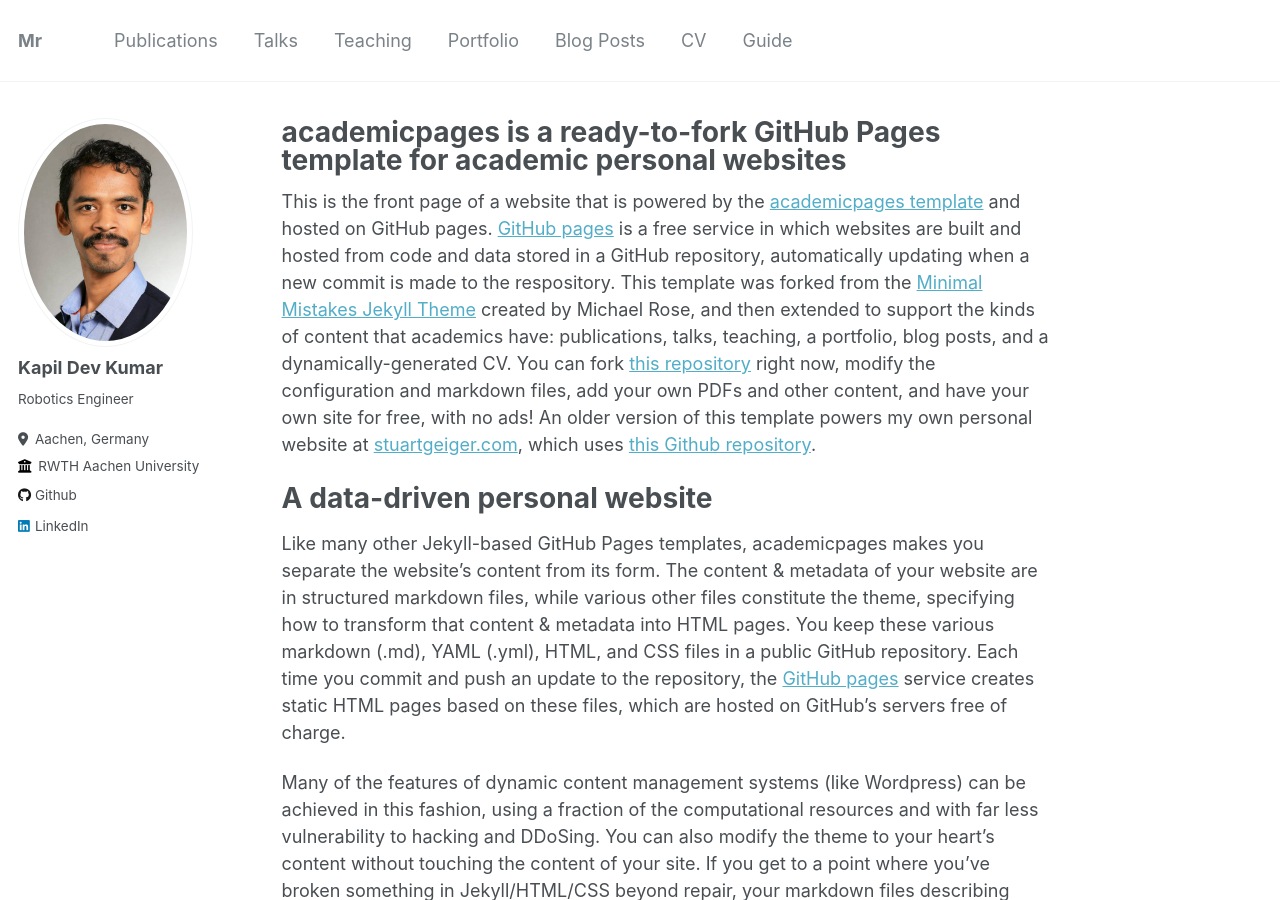
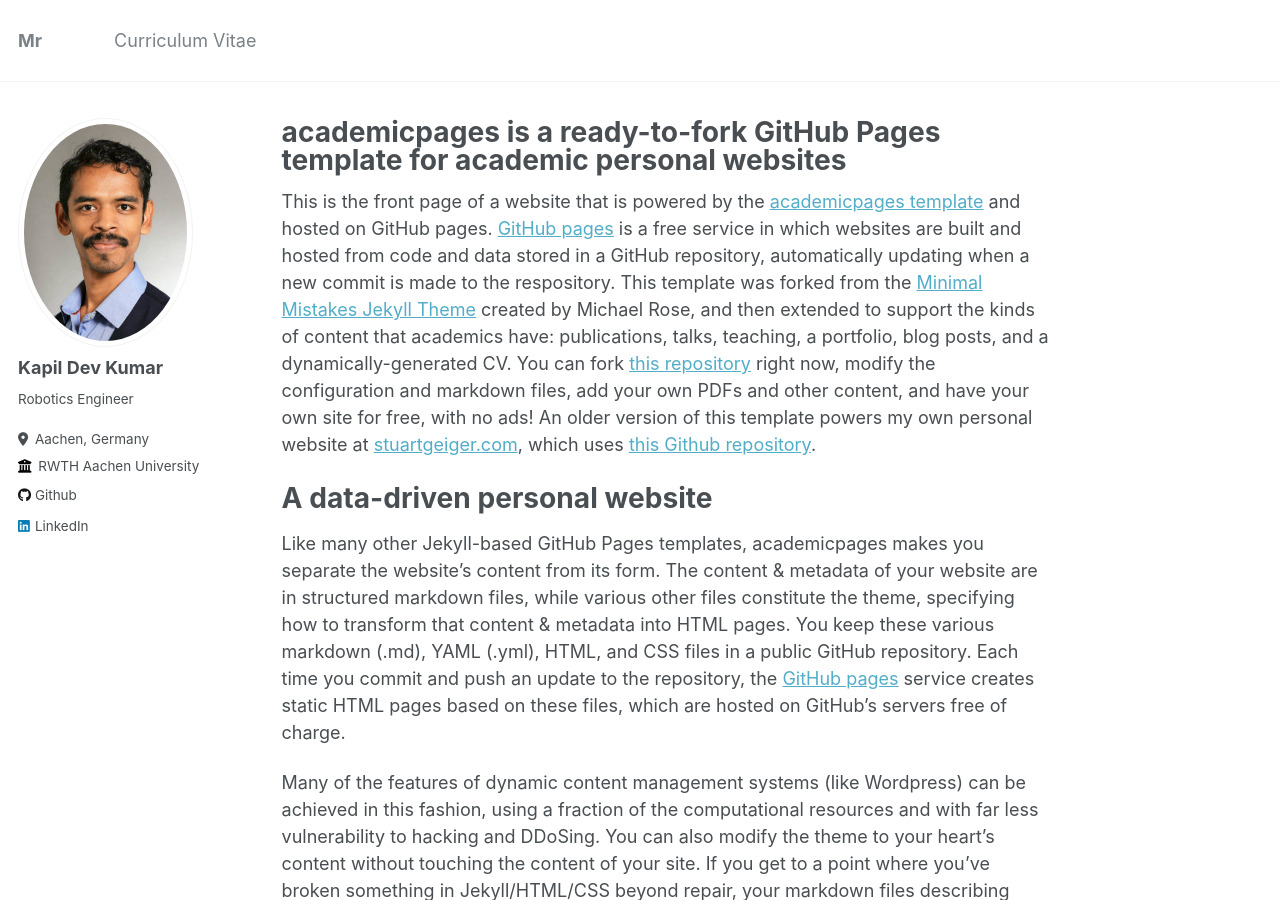
Before and after one commit to kapildevkumara/kapildevkumara.github.io, a Jekyll site: the page built from _pages/about.md, in a window 1280 px wide and 900 px high. Built offline with Jekyll 4.4.1, drawn with Linux system fonts in a browser that asks for light colours.

Commit message:
Init Commit 4

```diff
--- a/_data/navigation.yml
+++ b/_data/navigation.yml
@@ -1,22 +1,4 @@
 # main links links
 main:
-  - title: "Publications"
-    url: /publications/
-
-  - title: "Talks"
-    url: /talks/
-
-  - title: "Teaching"
-    url: /teaching/
-
-  - title: "Portfolio"
-    url: /portfolio/
-
-  - title: "Blog Posts"
-    url: /year-archive/
-
-  - title: "CV"
+  - title: "Curriculum Vitae"
     url: /cv/
-
-  - title: "Guide"
-    url: /markdown/
```
